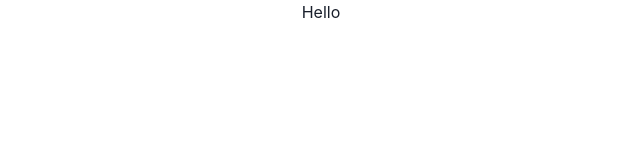
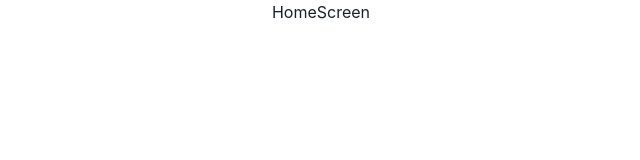
Before and after one commit to abhisheksh99/MERN-CHAT-APP, a React (Create React App) app in the folder frontend/: page / in a window 1280 px wide. Shown: the top 160 px of the page, without its empty margins (319-959 px from the left). Built offline with nearby package versions, Linux system fonts and the light colour scheme.

Commit message:
Basic layout of Chat and Home Screen added

```diff
--- a/frontend/package.json
+++ b/frontend/package.json
@@ -1,4 +1,5 @@
 {
+  "proxy": "http://localhost:3001",
   "name": "frontend",
   "version": "0.1.0",
   "private": true,
@@ -9,9 +10,11 @@
     "@testing-library/jest-dom": "^5.17.0",
     "@testing-library/react": "^13.4.0",
     "@testing-library/user-event": "^13.5.0",
+    "axios": "^1.7.7",
     "framer-motion": "^10.16.16",
     "react": "^18.3.1",
     "react-dom": "^18.3.1",
+    "react-router-dom": "^6.27.0",
     "react-scripts": "5.0.1",
     "web-vitals": "^2.1.4"
   },
--- a/frontend/src/App.js
+++ b/frontend/src/App.js
@@ -1,10 +1,16 @@
+import './App.css';
+import { Routes, Route } from 'react-router-dom';
+import HomeScreen from './Pages/HomeScreen';
+import ChatScreen from './Pages/ChatScreen';
 
-import './App.css';
 
 function App() {
   return (
     <div className="App">
-      Hello
+      <Routes>
+        <Route path="/" element={<HomeScreen />} />
+        <Route path="/chats" element={<ChatScreen />} />
+      </Routes>
     </div>
   );
 }
--- /dev/null
+++ b/frontend/src/Pages/ChatScreen.js
@@ -0,0 +1,29 @@
+import React, { useEffect, useState } from 'react';
+import axios from "axios";
+
+const ChatScreen = () => {
+    const [chats, setChats] = useState([]);
+
+    const fetchChats = async () => {
+        try {
+            const { data } = await axios.get("/api/chats");
+            setChats(data);
+        } catch (error) {
+            console.error("Error fetching chats:", error);
+        }
+    };
+
+    useEffect(() => {
+        fetchChats();
+    }, []);
+
+    return (
+        <div>
+            {chats.map(chat => (
+                <div key={chat._id}>{chat.chatName}</div>
+            ))}
+        </div>
+    );
+};
+
+export default ChatScreen;
--- /dev/null
+++ b/frontend/src/Pages/HomeScreen.js
@@ -0,0 +1,11 @@
+import React from 'react'
+
+const HomeScreen = () => {
+  return (
+    <div>
+      HomeScreen
+    </div>
+  )
+}
+
+export default HomeScreen
--- a/frontend/src/index.js
+++ b/frontend/src/index.js
@@ -1,14 +1,17 @@
 import React from 'react';
 import ReactDOM from 'react-dom/client';
+import { BrowserRouter } from 'react-router-dom';
+import { ChakraProvider } from '@chakra-ui/react';
 import './index.css';
 import App from './App';
-import { ChakraProvider } from '@chakra-ui/react'
 
 const root = ReactDOM.createRoot(document.getElementById('root'));
 root.render(
   <React.StrictMode>
-    <ChakraProvider>
-      <App />
-    </ChakraProvider>
+    <BrowserRouter>
+      <ChakraProvider>
+        <App />
+      </ChakraProvider>
+    </BrowserRouter>
   </React.StrictMode>
 );
```
